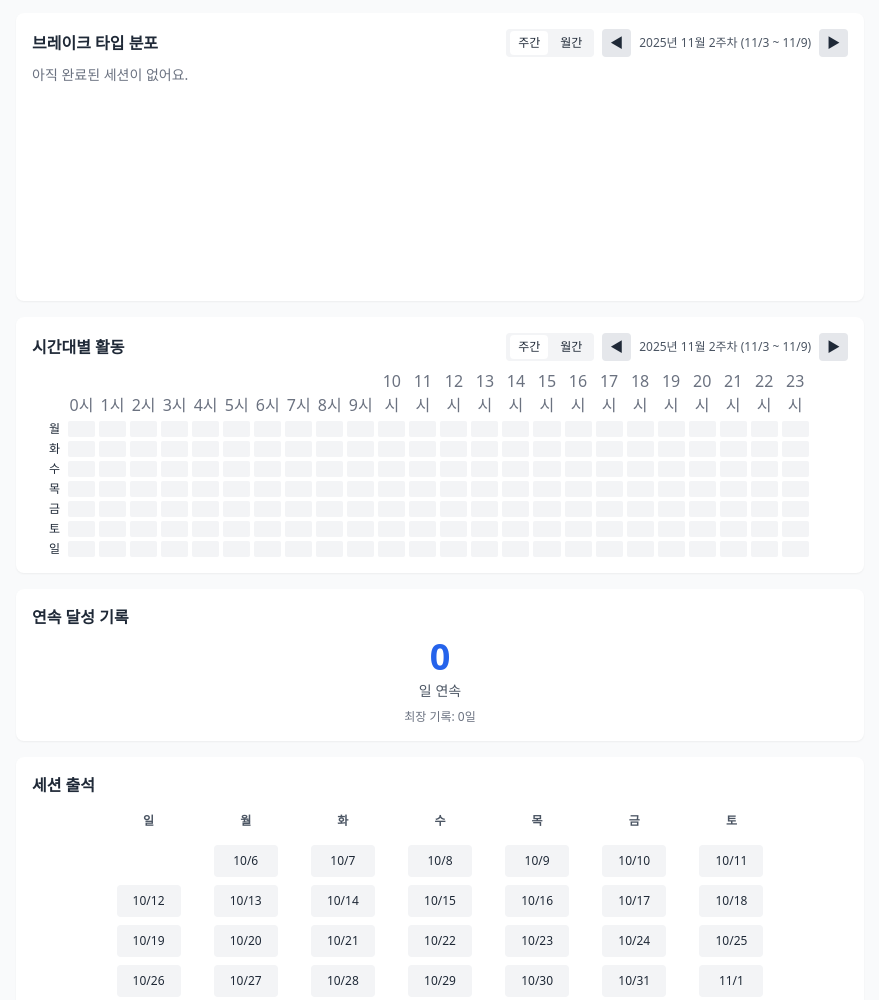
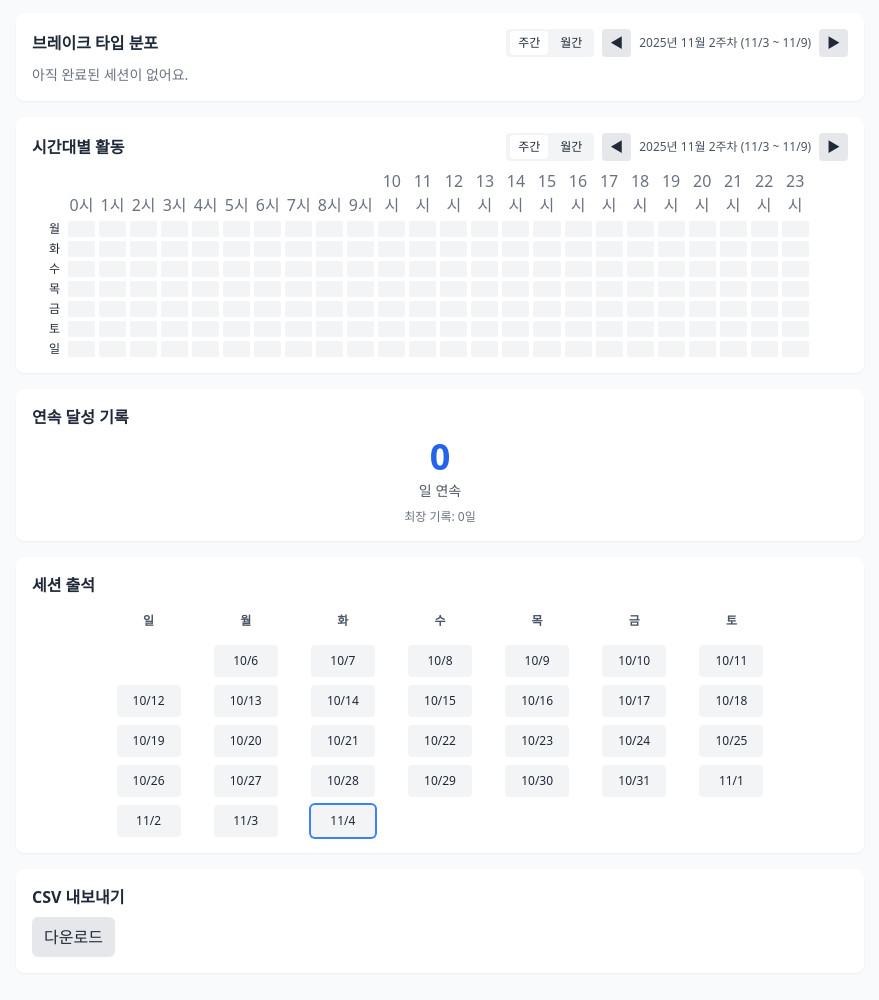
Before and after one commit to vibecodercat-droid/breet, a browser extension: page pages/statistics.html in a window 1280 px wide. Shown: the part 1004-2004 px from the top of the page, without its empty margins (200-1079 px from the left). Drawn offline with nearby package versions, Linux system fonts and the light colour scheme.

Commit message:
fix(stats-type): remove fixed height wrapper to equalize bottom spacing with top title spacing

```diff
--- a/pages/statistics.html
+++ b/pages/statistics.html
@@ -92,7 +92,7 @@
             <button id="nextType" class="px-2 py-1 text-sm rounded bg-gray-200 hover:bg-gray-300">▶</button>
           </div>
         </div>
-        <div style="height:220px"><canvas id="typeDistributionChart" height="200"></canvas></div>
+        <div><canvas id="typeDistributionChart" height="200"></canvas></div>
       </section>
 
       <!-- 시간대별 활동 히트맵 -->
```
